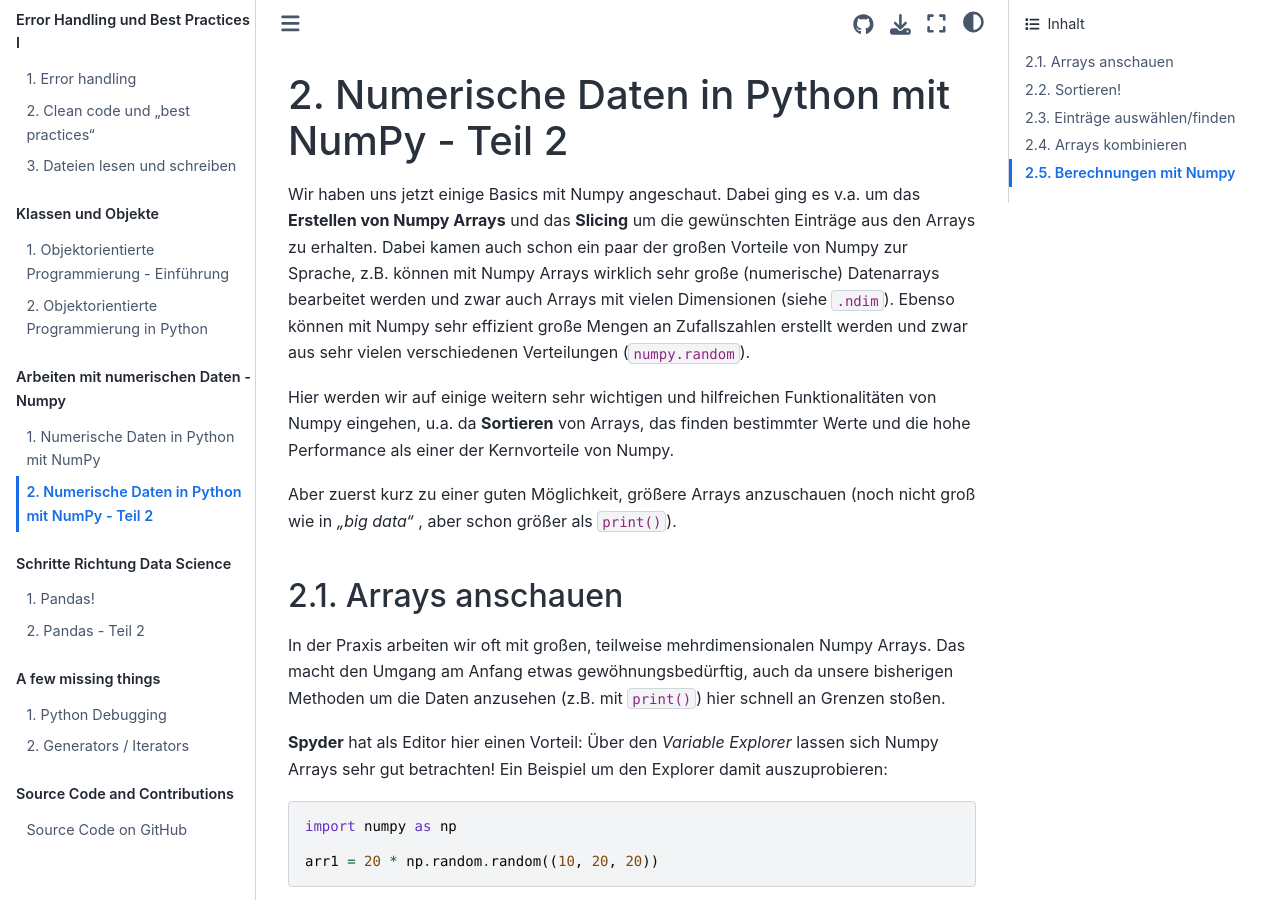
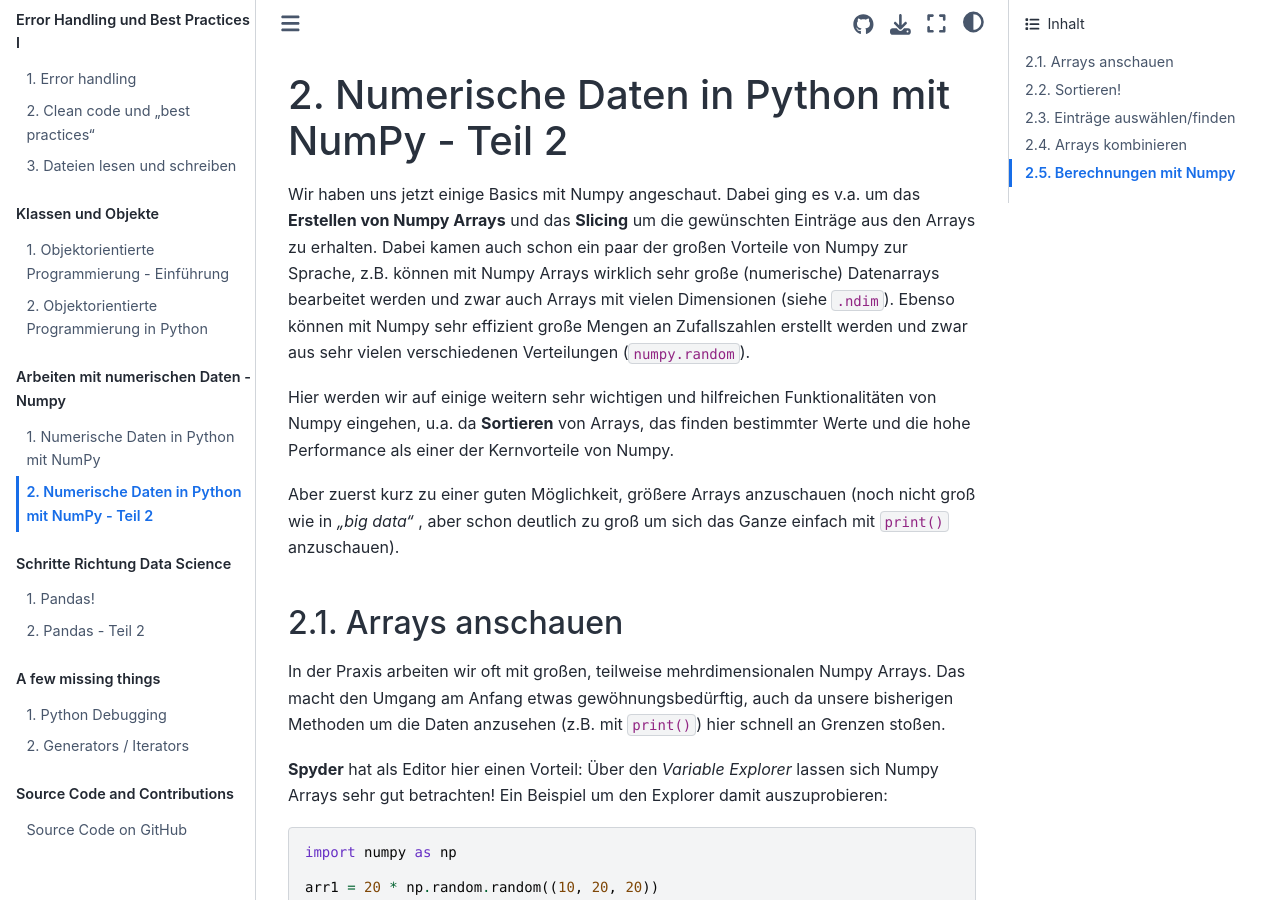
Before and after one commit to florian-huber/python-introduction, a Jupyter Book: the page built from lesson_material_german/09_numpy_2.md, in a window 1280 px wide and 900 px high. Built offline with Jupyter Book 1.0.4 settings and Sphinx 7.4.7 and the Sphinx Book theme 1.1.4, drawn with Linux system fonts in a browser that asks for light colours; pages that are not in the unit, such as notebooks, are missing from menus.

Commit message:
minor edits

```diff
--- a/lesson_material_german/09_numpy_2.md
+++ b/lesson_material_german/09_numpy_2.md
@@ -4,7 +4,7 @@ Wir haben uns jetzt einige Basics mit Numpy angeschaut. Dabei ging es v.a. um da
 
 Hier werden wir auf einige weitern sehr wichtigen und hilfreichen Funktionalitäten von Numpy eingehen, u.a. da **Sortieren** von Arrays, das finden bestimmter Werte und die hohe Performance als einer der Kernvorteile von Numpy.
 
-Aber zuerst kurz zu einer guten Möglichkeit, größere Arrays anzuschauen (noch nicht groß wie in *"big data"* , aber schon größer als `print()`).
+Aber zuerst kurz zu einer guten Möglichkeit, größere Arrays anzuschauen (noch nicht groß wie in *"big data"* , aber schon deutlich zu groß um sich das Ganze einfach mit  `print()` anzuschauen).
 
 ### Arrays anschauen
 
```
Also changed, not shown: lesson_material_german/09_pandas.md (+1 -1 lines).
